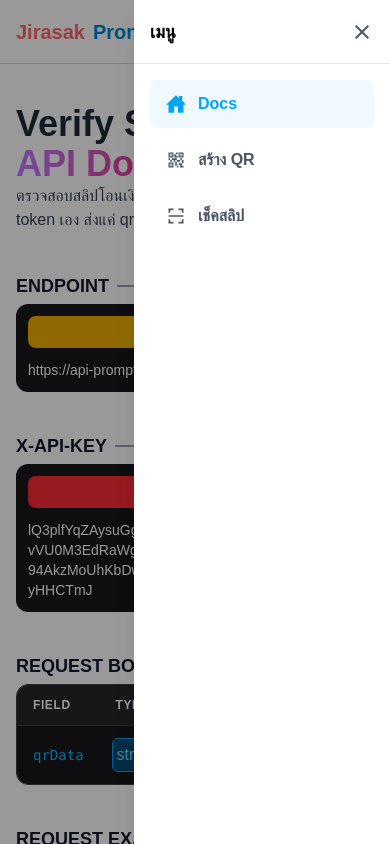
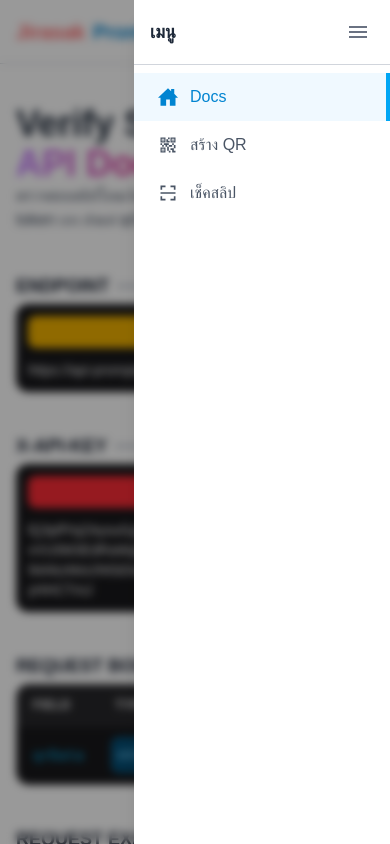
Before and after one commit to COTKZA/web-promptpay, a React (Vite) app: page / in a window 390 px wide. Both pictures are taken after a click on the button 364 px from the left and 28 px from the top of the page. Shown: the top 844 px of the page. Built offline with nearby package versions, Linux system fonts and the light colour scheme; a web font is replaced by a local one.

Commit message:
update navbar

```diff
--- a/src/layouts/Header.tsx
+++ b/src/layouts/Header.tsx
@@ -1,6 +1,6 @@
 import { useState } from "react";
 import { IoHomeSharp } from "react-icons/io5";
-import { MdClose, MdMenu, MdOutlineQrCode2 } from "react-icons/md";
+import { MdMenu, MdOutlineQrCode2 } from "react-icons/md";
 import { RiQrScan2Line } from "react-icons/ri";
 import { NavLink } from "react-router";
 
@@ -62,43 +62,44 @@
         </nav>
 
         <div className="block md:hidden items-center gap-2">
-          <button onClick={() => setMenu(true)} type="button">
-            <MdMenu className="text-xl" />
+          <button
+            onClick={() => setMenu(true)}
+            type="button"
+            className="p-1 text-gray-700 hover:text-sky-600 transition-colors"
+          >
+            <MdMenu className="text-2xl" />
           </button>
         </div>
       </div>
 
       {menu && (
         <div
-          className="fixed inset-0 bg-black/40 z-40 md:hidden"
+          className="fixed inset-0 bg-black/40 backdrop-blur-xs md:hidden"
           onClick={() => setMenu(false)}
-        ></div>
-      )}
-
+        >
           <div
-        className={`fixed top-0 right-0 h-full w-64 bg-white z-50 shadow-xl transform transition-transform duration-300 ease-in-out md:hidden ${
-          menu ? "translate-x-0" : "translate-x-full"
-        }`}
+            className="absolute top-0 right-0 w-64 h-full bg-white shadow-xl flex flex-col"
+            onClick={(e) => e.stopPropagation()}
           >
-        <div className="flex items-center justify-between px-4 h-16 border-b border-gray-200">
-          <span className="font-bold text-lg">เมนู</span>
-          <button onClick={() => setMenu(false)} type="button">
-            <MdClose className="text-2xl text-gray-600" />
+            <div className="flex items-center justify-between p-4 border-b border-gray-300">
+              <span className="font-bold text-lg text-gray-800">เมนู</span>
+              <button
+                type="button"
+                onClick={() => setMenu(false)}
+                className="p-1 text-gray-500"
+              >
+                <MdMenu className="text-2xl" />
               </button>
             </div>
 
-        <nav className="p-4">
-          <ul className="flex flex-col gap-2">
+            <nav className="flex-1 overflow-y-auto py-2">
+              <ul className="flex flex-col">
                 <li>
                   <NavLink
                     to="/"
                     onClick={() => setMenu(false)}
                     className={({ isActive }) =>
-                  `flex items-center gap-3 px-4 py-3 rounded-lg font-semibold transition ${
-                    isActive
-                      ? "bg-sky-50 text-sky-500"
-                      : "text-gray-600 hover:bg-gray-100"
-                  }`
+                      `flex items-center gap-3 px-6 py-3 font-medium transition-colors ${isActive ? "text-sky-600 bg-sky-50 border-r-4 border-sky-500" : "text-gray-600 hover:bg-gray-50 hover:text-sky-600"}`
                     }
                   >
                     <IoHomeSharp className="text-xl" />
@@ -110,11 +111,7 @@
                     to="/payment/qrcode"
                     onClick={() => setMenu(false)}
                     className={({ isActive }) =>
-                  `flex items-center gap-3 px-4 py-3 rounded-lg font-semibold transition ${
-                    isActive
-                      ? "bg-sky-50 text-sky-500"
-                      : "text-gray-600 hover:bg-gray-100"
-                  }`
+                      `flex items-center gap-3 px-6 py-3 font-medium transition-colors ${isActive ? "text-sky-600 bg-sky-50 border-r-4 border-sky-500" : "text-gray-600 hover:bg-gray-50 hover:text-sky-600"}`
                     }
                   >
                     <MdOutlineQrCode2 className="text-xl" />
@@ -126,11 +123,7 @@
                     to="/payment/slip-verification"
                     onClick={() => setMenu(false)}
                     className={({ isActive }) =>
-                  `flex items-center gap-3 px-4 py-3 rounded-lg font-semibold transition ${
-                    isActive
-                      ? "bg-sky-50 text-sky-500"
-                      : "text-gray-600 hover:bg-gray-100"
-                  }`
+                      `flex items-center gap-3 px-6 py-3 font-medium transition-colors ${isActive ? "text-sky-600 bg-sky-50 border-r-4 border-sky-500" : "text-gray-600 hover:bg-gray-50 hover:text-sky-600"}`
                     }
                   >
                     <RiQrScan2Line className="text-xl" />
@@ -140,6 +133,8 @@
               </ul>
             </nav>
           </div>
+        </div>
+      )}
     </header>
   );
 };
```
Lines whose indentation alone changed are shown as unchanged.
